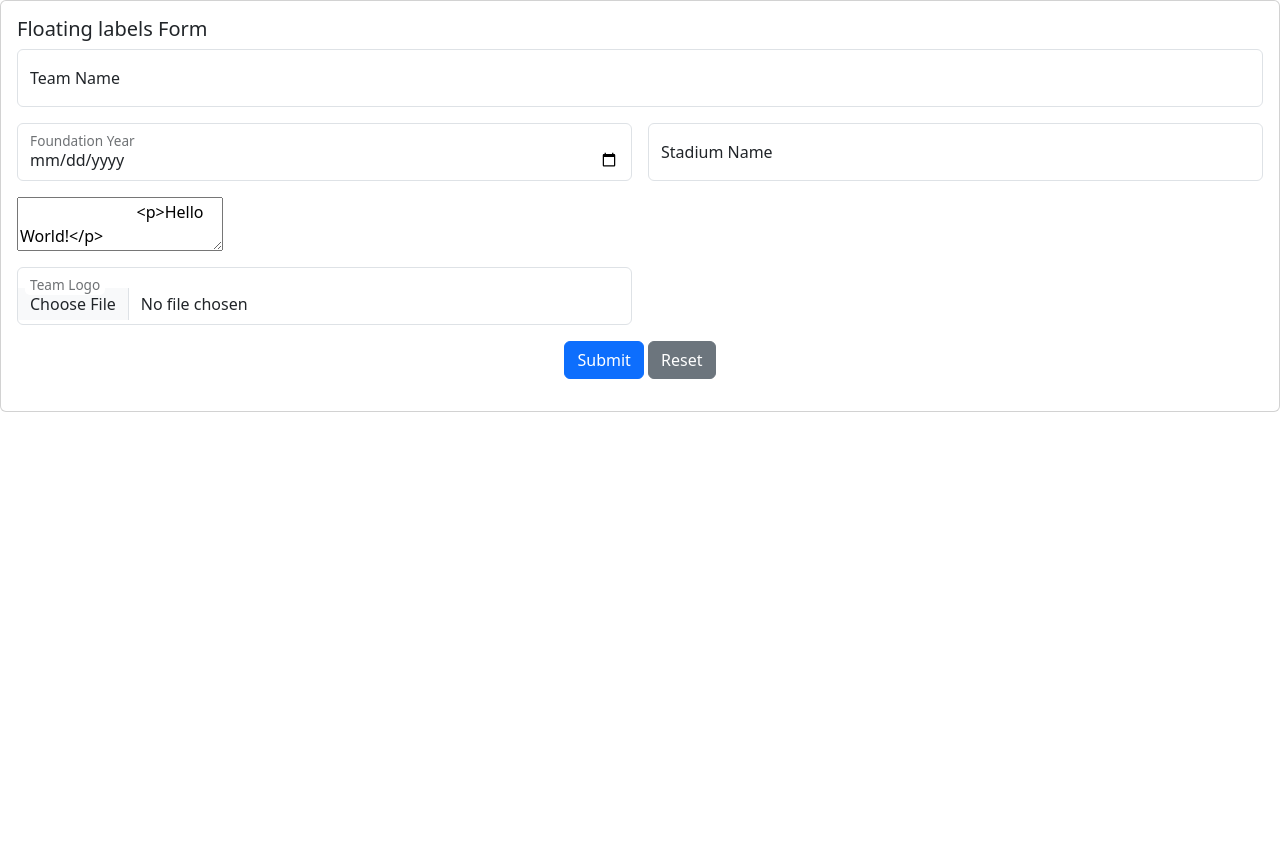
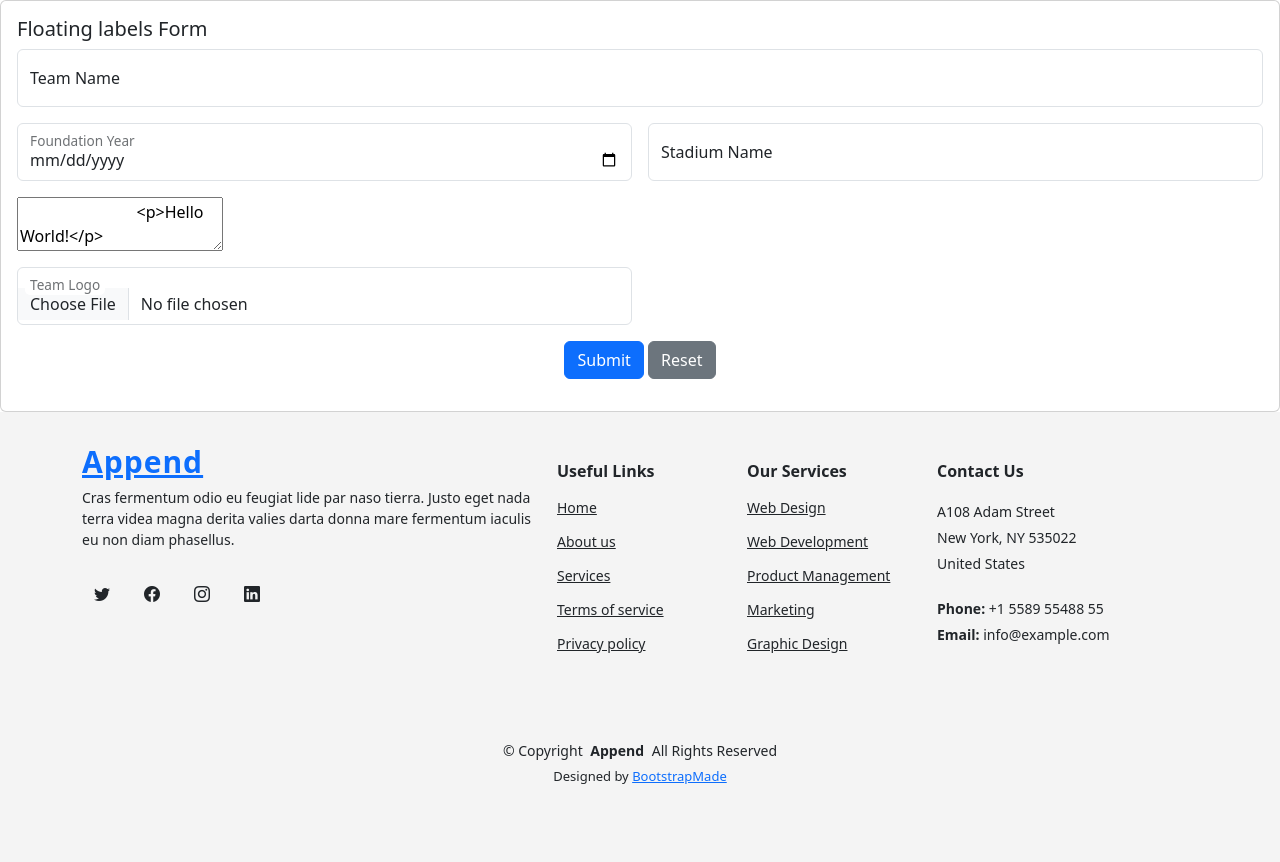
Before and after one commit to BENAMARLAHCEN/StadiumStream-AFRICA-CUP, a PHP site: the page made by app/View/admin/AddTeam.php in a window 1280 px wide. Before the commit the page ends 412 px from the top, so only its background shows below. Run offline with PHP 8.4, Linux system fonts and the light colour scheme; the template is opened without the code that fills it, so the values that code supplies are empty; some libraries are stand-ins or nearby versions.

Commit message:
added footer

```diff
--- a/app/Controller/HomeController.php
+++ b/app/Controller/HomeController.php
@@ -8,4 +8,10 @@
     {
         $this->view('home');
     }
+
+    public function match()
+    {
+        $this->view('match');
+    }
+
 }
--- /dev/null
+++ b/app/View/layouts/footer.php
@@ -0,0 +1,188 @@
+  <!-- ======= Footer ======= -->
+  <footer id="footer" class="footer">
+
+    <div class="container footer-top">
+      <div class="row gy-4">
+        <div class="col-lg-5 col-md-12 footer-about">
+          <a href="/" class="logo d-flex align-items-center">
+            <span>Append</span>
+          </a>
+          <p>Cras fermentum odio eu feugiat lide par naso tierra. Justo eget nada terra videa magna derita valies darta donna mare fermentum iaculis eu non diam phasellus.</p>
+          <div class="social-links d-flex mt-4">
+            <a href=""><i class="bi bi-twitter"></i></a>
+            <a href=""><i class="bi bi-facebook"></i></a>
+            <a href=""><i class="bi bi-instagram"></i></a>
+            <a href=""><i class="bi bi-linkedin"></i></a>
+          </div>
+        </div>
+
+        <div class="col-lg-2 col-6 footer-links">
+          <h4>Useful Links</h4>
+          <ul>
+            <li><a href="#">Home</a></li>
+            <li><a href="#">About us</a></li>
+            <li><a href="#">Services</a></li>
+            <li><a href="#">Terms of service</a></li>
+            <li><a href="#">Privacy policy</a></li>
+          </ul>
+        </div>
+
+        <div class="col-lg-2 col-6 footer-links">
+          <h4>Our Services</h4>
+          <ul>
+            <li><a href="#">Web Design</a></li>
+            <li><a href="#">Web Development</a></li>
+            <li><a href="#">Product Management</a></li>
+            <li><a href="#">Marketing</a></li>
+            <li><a href="#">Graphic Design</a></li>
+          </ul>
+        </div>
+
+        <div class="col-lg-3 col-md-12 footer-contact text-center text-md-start">
+          <h4>Contact Us</h4>
+          <p>A108 Adam Street</p>
+          <p>New York, NY 535022</p>
+          <p>United States</p>
+          <p class="mt-4"><strong>Phone:</strong> <span>+1 5589 55488 55</span></p>
+          <p><strong>Email:</strong> <span>info@example.com</span></p>
+        </div>
+
+      </div>
+    </div>
+
+    <div class="container copyright text-center mt-4">
+      <p>&copy; <span>Copyright</span> <strong class="px-1">Append</strong> <span>All Rights Reserved</span></p>
+      <div class="credits">
+        <!-- All the links in the footer should remain intact. -->
+        <!-- You can delete the links only if you've purchased the pro version. -->
+        <!-- Licensing information: https://bootstrapmade.com/license/ -->
+        <!-- Purchase the pro version with working PHP/AJAX contact form: [buy-url] -->
+        Designed by <a href="https://bootstrapmade.com/">BootstrapMade</a>
+      </div>
+    </div>
+
+  </footer><!-- End Footer -->
+
+
+<style>
+    /*--------------------------------------------------------------
+# Footer
+--------------------------------------------------------------*/
+.footer {
+  --background-color: #f4f4f4;
+  color: var(--default-color);
+  background-color: var(--background-color);
+  font-size: 14px;
+  padding-bottom: 50px;
+}
+
+.footer .footer-top {
+  padding-top: 50px;
+}
+
+.footer .footer-about .logo {
+  line-height: 0;
+  margin-bottom: 25px;
+}
+
+.footer .footer-about .logo img {
+  max-height: 40px;
+  margin-right: 6px;
+}
+
+.footer .footer-about .logo span {
+  color: var(--secondary-color);
+  font-size: 30px;
+  font-weight: 700;
+  letter-spacing: 1px;
+  font-family: var(--heading-font);
+}
+
+.footer .footer-about p {
+  font-size: 14px;
+  font-family: var(--heading-font);
+}
+
+.footer .social-links a {
+  display: flex;
+  align-items: center;
+  justify-content: center;
+  width: 40px;
+  height: 40px;
+  border-radius: 50%;
+  border: 1px solid rgba(var(--default-color-rgb), 0.5);
+  font-size: 16px;
+  color: rgba(var(--default-color-rgb), 0.5);
+  margin-right: 10px;
+  transition: 0.3s;
+}
+
+.footer .social-links a:hover {
+  color: var(--primary-color);
+  border-color: var(--primary-color);
+}
+
+.footer h4 {
+  color: var(--secondary-color);
+  font-size: 16px;
+  font-weight: bold;
+  position: relative;
+  padding-bottom: 12px;
+}
+
+.footer .footer-links {
+  margin-bottom: 30px;
+}
+
+.footer .footer-links ul {
+  list-style: none;
+  padding: 0;
+  margin: 0;
+}
+
+.footer .footer-links ul i {
+  padding-right: 2px;
+  font-size: 12px;
+  line-height: 0;
+}
+
+.footer .footer-links ul li {
+  padding: 10px 0;
+  display: flex;
+  align-items: center;
+}
+
+.footer .footer-links ul li:first-child {
+  padding-top: 0;
+}
+
+.footer .footer-links ul a {
+  color: rgba(var(--default-color-rgb), 0.8);
+  display: inline-block;
+  line-height: 1;
+}
+
+.footer .footer-links ul a:hover {
+  color: var(--primary-color);
+}
+
+.footer .footer-contact p {
+  margin-bottom: 5px;
+}
+
+.footer .copyright {
+  padding-top: 25px;
+  padding-bottom: 25px;
+  background-color: rgba(var(--default-color-rgb), 0.05);
+}
+
+.footer .copyright p {
+  margin-bottom: 0;
+}
+
+.footer .credits {
+  margin-top: 6px;
+  font-size: 13px;
+}
+
+</style>
--- a/app/View/layouts/main.php
+++ b/app/View/layouts/main.php
@@ -40,6 +40,12 @@
     <?php require "../app/View/$view.php"; ?>
 
 
+
+    <?php require "footer.php"; ?>
+
+
+
+
     <!-- Script -->
     <script src="https://cdn.jsdelivr.net/npm/jquery@3.6.0/dist/jquery.min.js"></script>
     <script src="https://cdn.jsdelivr.net/npm/@popperjs/core@2.11.6/dist/umd/popper.min.js"></script>
--- a/app/View/layouts/navbar.php
+++ b/app/View/layouts/navbar.php
@@ -1,5 +1,5 @@
 <!-- Navbar -->
-<nav class="navbar navbar-expand-lg navbar-light bg-body-tertiary text-white" style="background: #004930 !important;">
+<nav class="navbar navbar-expand-lg navbar-light bg-body-tertiary text-white" style="background: #004930 !important; z-index: 2;">
   <!-- Container wrapper -->
   <div class="container py-2">
     <!-- Navbar brand -->
```
Also changed, not shown: app/View/match.php (added), public/asset/img/RectangleVS.svg (added), public/asset/uploads/Flag_of_Morocco.svg.png (added), public/asset/uploads/Flag_of_the_Democratic_Republic_of_the_Congo.svg (added).
